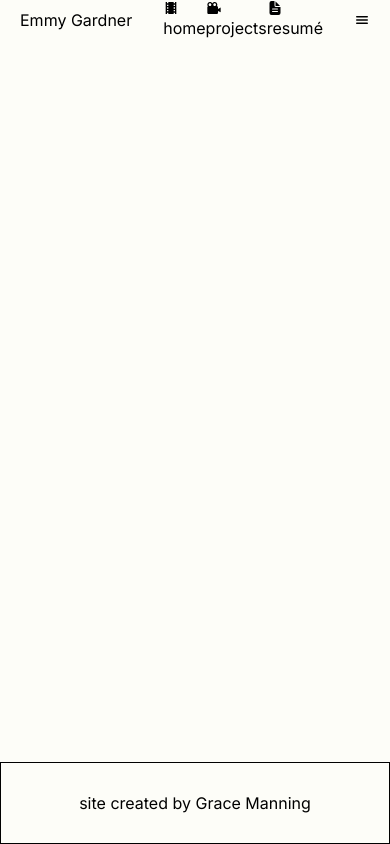
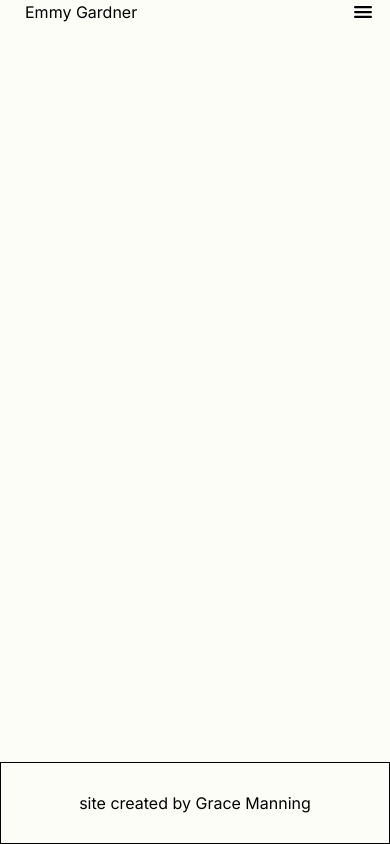
Before and after one commit to gracebmanning/emmy-portfolio, a Next.js app: page / in a window 390 px wide. Built offline with nearby package versions, Linux system fonts and the light colour scheme.

Commit message:
responsive navbar

```diff
--- a/app/components/basicPageLayout.tsx
+++ b/app/components/basicPageLayout.tsx
@@ -1,10 +1,10 @@
-import Nav from "./navbar";
+import Navbar from "./navbar";
 import Footer from "./footer";
 
 export function BasicPageLayout(props: { children: React.ReactNode }){
     return(
         <div className="flex flex-col min-h-screen">
-            <Nav/>
+            <Navbar/>
                 <main className="grow">
                     {props.children}
                 </main>
--- a/app/components/navbar.tsx
+++ b/app/components/navbar.tsx
@@ -5,6 +5,18 @@ import { BiSolidCameraMovie } from "react-icons/bi";
 import { IoDocumentText } from "react-icons/io5";
 import { IoMenu } from "react-icons/io5";
 import Link from 'next/link';
+import { IconType } from 'react-icons';
+
+function NavItem({text, Icon}:{text:string, Icon:IconType}){
+    return(
+        <li className="md:mt-0 md:mb-0 md:ml-5 md:mr-5 mt-2.5 mb-2.5 mr-3.5 ml-3.5">
+            <Link href="/" className="flex flex-row justify-center items-center scale-100 ease-in duration-200 hover:scale-105 hover:ease-out hover:text-accent">
+                <Icon className='text-2xl md:m-0 mr-1' />
+                {text}
+            </Link>
+        </li>
+    )
+}
 
 export default function Navbar(){
     const [expanded, setExpanded] = useState(false);
@@ -12,31 +24,16 @@ export default function Navbar(){
         setExpanded(!expanded);
     }
     return(
-        <nav className="w-screen flex flex-row justify-between items-center pl-[20px] pr-[20px]">
-            <Link className='navTitle' href='/'>
+        <nav className="w-screen flex flex-row justify-between items-center pl-[20px] pr-[20px] md:m-0 mr-[5px] ml-[5px]">
+            <Link className='text-text' href='/'>
                 <h1>Emmy Gardner</h1>
             </Link>
             <ul className={expanded ? 'navListExpanded' : 'navList'}>
-                <li className='navItem'>
-                    <Link href="/">
-                        <MdLocalMovies className='navIcon' />
-                        home
-                    </Link>
-                </li>
-                <li className='navItem'>
-                    <Link href="/projects">
-                        <BiSolidCameraMovie className='navIcon' />
-                        projects
-                    </Link>
-                </li>
-                <li className='navItem'>
-                    <Link href='/resume' target='_blank' rel='noreferrer'>
-                        <IoDocumentText className='navIcon' />
-                        resumé
-                    </Link>
-                </li>
+                <NavItem text="home" Icon={MdLocalMovies} />
+                <NavItem text="projects" Icon={BiSolidCameraMovie} />
+                <NavItem text="resumé" Icon={IoDocumentText} />
             </ul>
-            <IoMenu className='navIcon navMenuIcon' onClick={navMenuExpand} />
+            <IoMenu className='text-2xl navIcon navMenuIcon' onClick={navMenuExpand} />
         </nav>
     )
 }
--- a/app/globals.css
+++ b/app/globals.css
@@ -40,31 +40,6 @@
   }
 }
 
-.container {
-  width: 100%;
-  margin: 20px;
-}
-
-.navList {
-  display: flex;
-  flex-direction: row;
-  justify-content: space-between;
-  align-items: center;
-
-  padding: 0px;
-  list-style-type: none;
-}
-
-.navListExpanded {
-  display: none;
-  flex-direction: column;
-  justify-content: center;
-  align-items: flex-start;
-
-  padding: 0px;
-  list-style-type: none;
-}
-
 /* width */
 ::-webkit-scrollbar {
   width: 1em;
@@ -89,8 +64,57 @@
   cursor: pointer;
 }
 
+.container {
+  width: 100%;
+  margin: 20px;
+}
+
+.navList {
+  display: flex;
+  flex-direction: row;
+  justify-content: space-between;
+  align-items: center;
+
+  margin: 16px 0px;
+
+  padding: 0px;
+  list-style-type: none;
+}
+
+.navListExpanded {
+  display: none;
+  flex-direction: column;
+  justify-content: center;
+  align-items: flex-start;
+
+  padding: 0px;
+  list-style-type: none;
+}
+
+.navMenuIcon {
+  display: none;
+}
+
 @media (max-width: 768px) {
   .container {
     margin: 0px;
   }
+
+  .navMenuIcon {
+    display: inline;
+  }
+
+  .navList {
+    display: none;
+  }
+
+  .navListExpanded {
+    background-color: var(--background);
+    display: flex;
+    position: absolute;
+    z-index: 1;
+    top: 52px;
+    right: 0px;
+    gap: 2px;
+  }
 }
```
